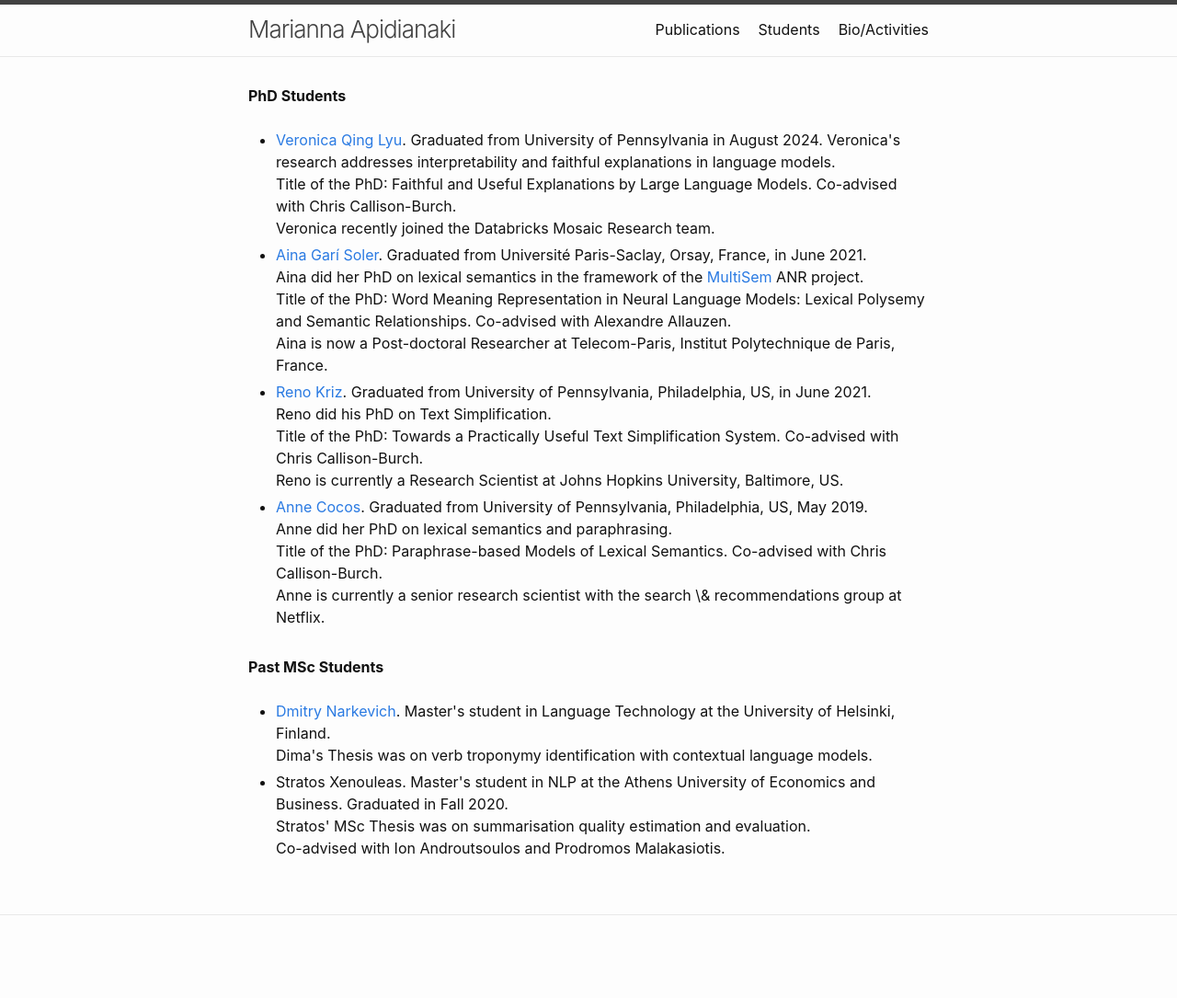
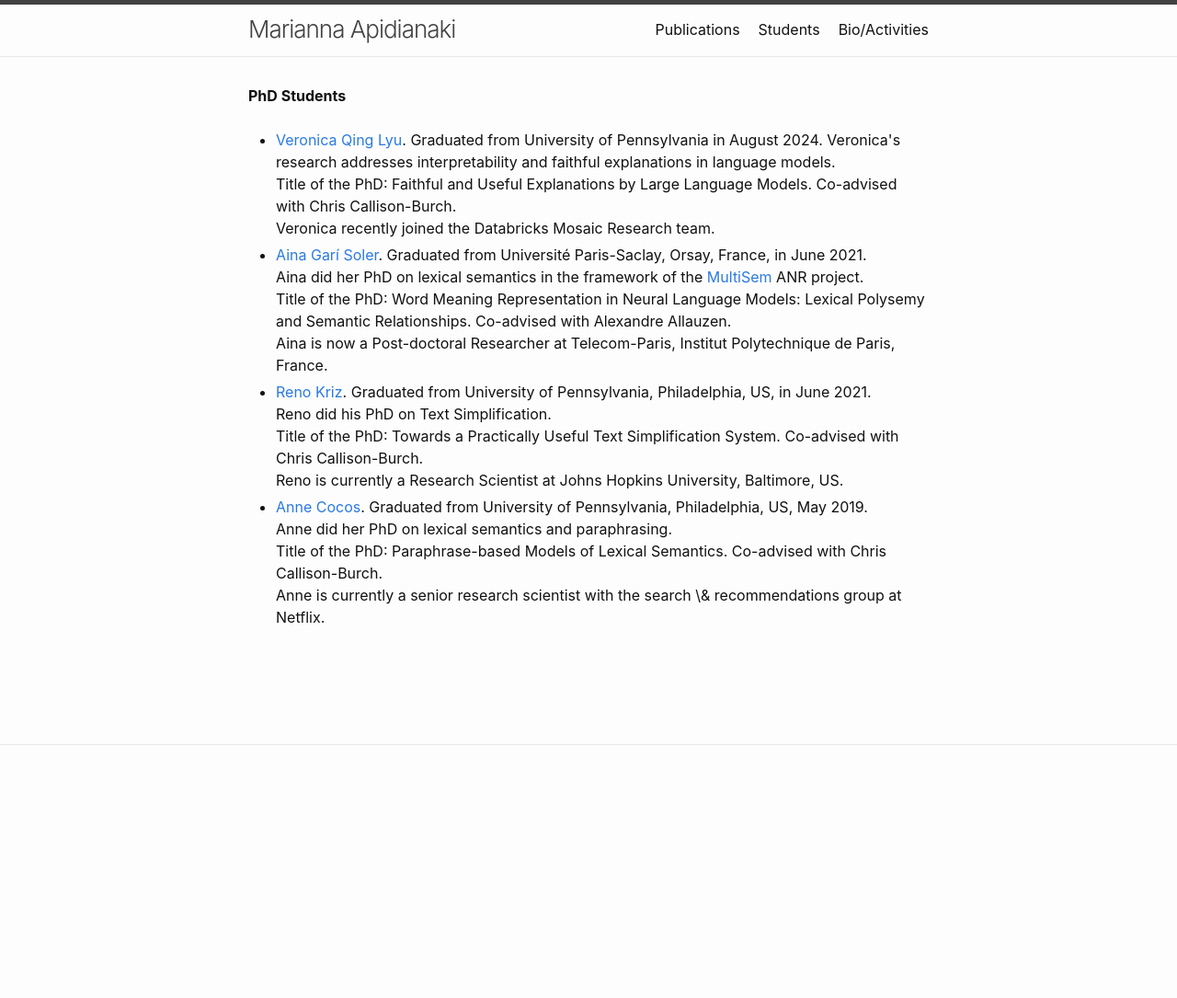
Before and after one commit to mariannaapi/mariannaapi.github.io, a Jekyll site: the page students/index.html, which Jekyll copies as it is, in a window 1280 px wide. Shown: the whole page at 92% size. Built offline with Jekyll 4.4.1, drawn with Linux system fonts in a browser that asks for light colours; after the commit the page ends 900 px from its top, so only the background shows below that.

Commit message:
Update index.html

```diff
--- a/students/index.html
+++ b/students/index.html
@@ -76,7 +76,7 @@
 
   </div>
 
-<div class="post-content">
+<!-- <div class="post-content">
 	<strong>Past MSc Students</strong><ul>
  <br>
 	 <li> <a href="https://dmitry.lol">Dmitry Narkevich</a>. Master's student in Language Technology at the University of Helsinki, Finland.
@@ -92,7 +92,7 @@
 		 Co-advised with Ion Androutsoulos and Prodromos Malakasiotis.
 	  </li>
 
-  </div>
+  </div> -->
   </main><footer class="site-footer h-card">
   <data class="u-url" href="/"></data>
 
```
